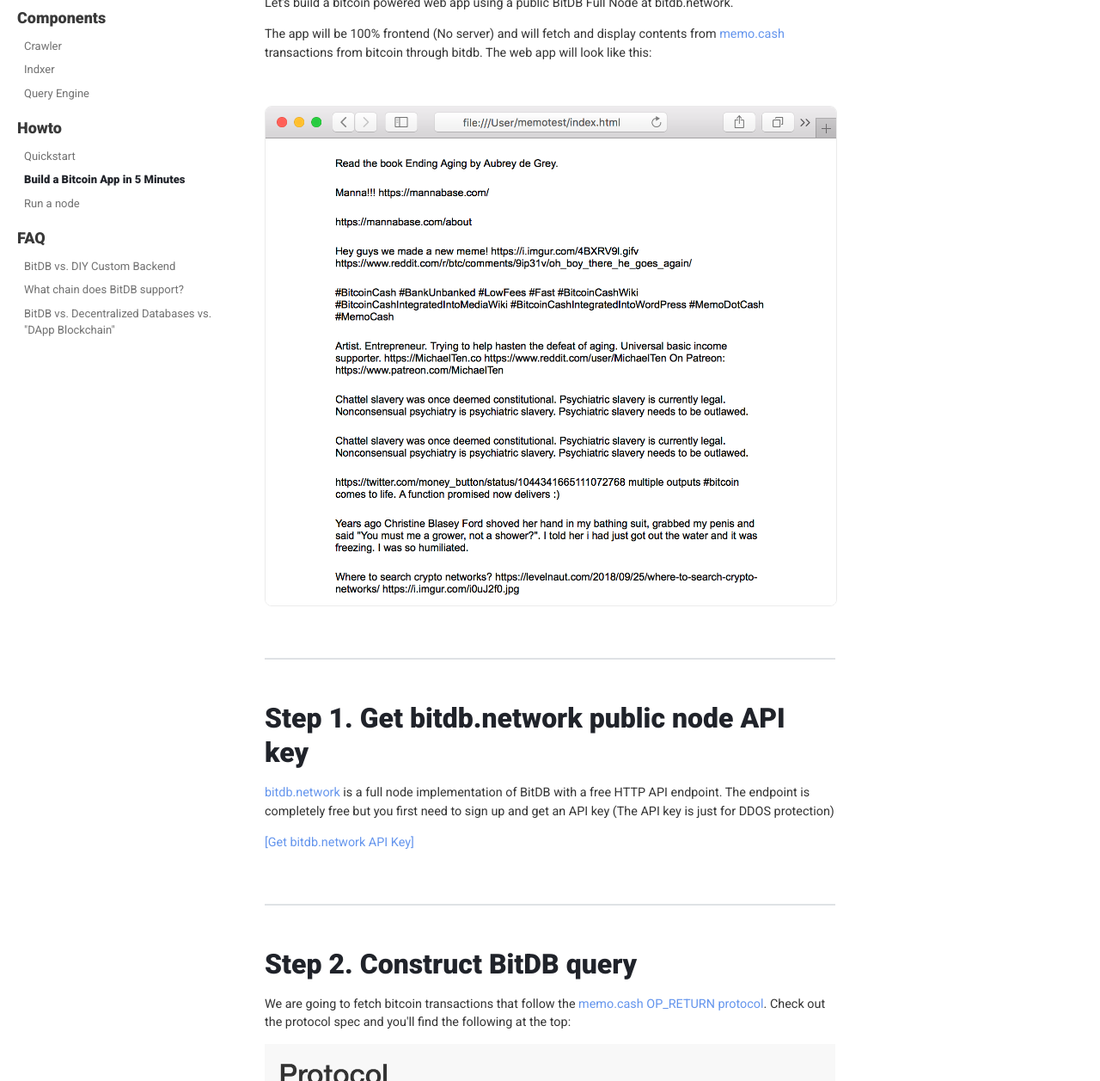
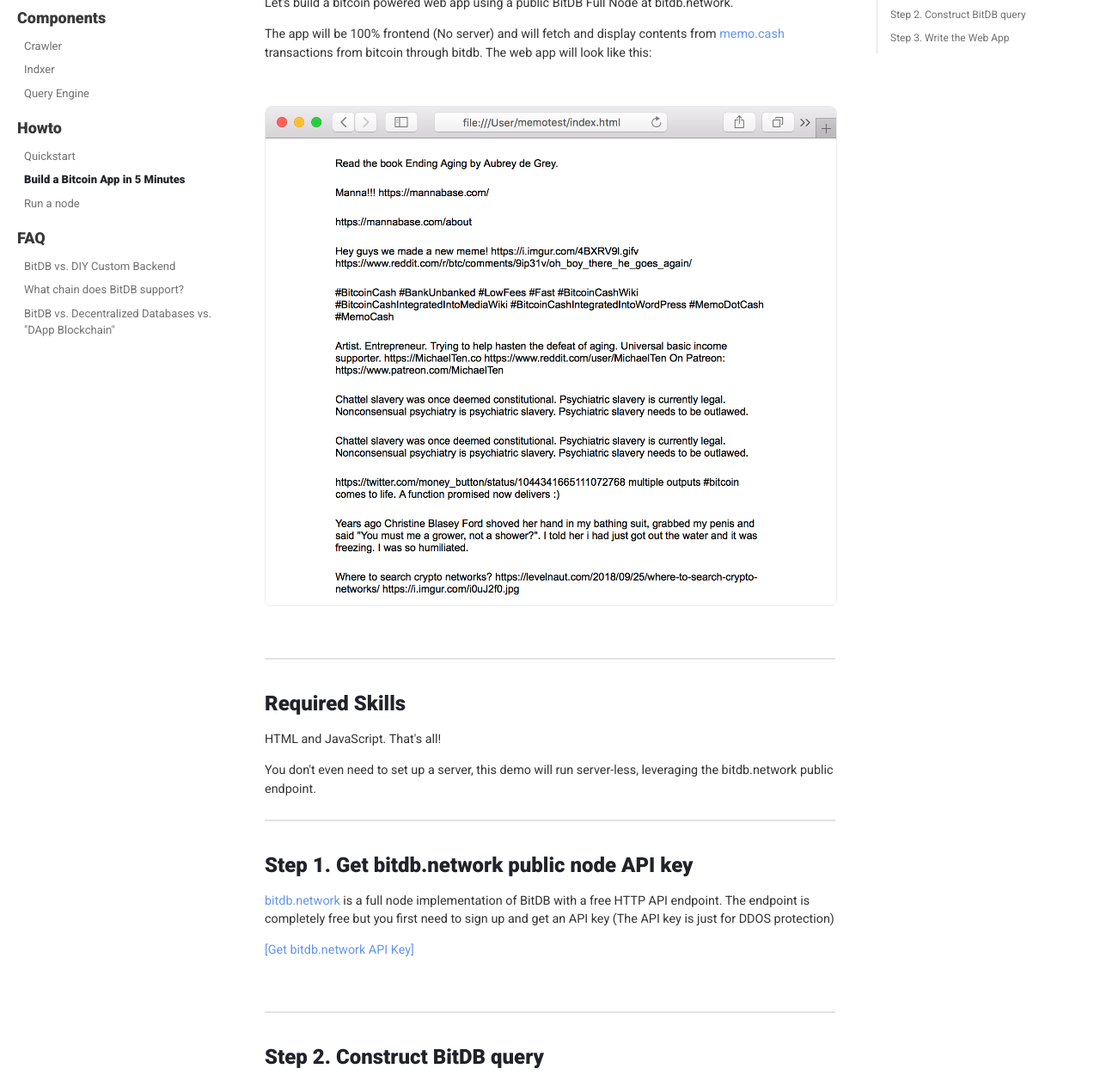
Before and after one commit to 21centurymotorcompany/bitdbdoc, a plain HTML site: page docs/tutorial.html in a window 1280 px wide. Shown: the part 161-1418 px from the top of the page at 86% size. Drawn offline with nearby package versions, Linux system fonts and the light colour scheme.

Commit message:
Deploy website
Deploy website version based on 8eb700842a97c503d8f0fee80d05365796b3a27d

```diff
--- a/docs/tutorial.html
+++ b/docs/tutorial.html
@@ -31,12 +31,16 @@
 <p><img src='assets/app.png' class='frame'></p>
 <p><br></p>
 <hr>
-<h1><a class="anchor" aria-hidden="true" id="step-1-get-bitdbnetwork-public-node-api-key"></a><a href="#step-1-get-bitdbnetwork-public-node-api-key" aria-hidden="true" class="hash-link"><svg class="hash-link-icon" aria-hidden="true" height="16" version="1.1" viewBox="0 0 16 16" width="16"><path fill-rule="evenodd" d="M4 9h1v1H4c-1.5 0-3-1.69-3-3.5S2.55 3 4 3h4c1.45 0 3 1.69 3 3.5 0 1.41-.91 2.72-2 3.25V8.59c.58-.45 1-1.27 1-2.09C10 5.22 8.98 4 8 4H4c-.98 0-2 1.22-2 2.5S3 9 4 9zm9-3h-1v1h1c1 0 2 1.22 2 2.5S13.98 12 13 12H9c-.98 0-2-1.22-2-2.5 0-.83.42-1.64 1-2.09V6.25c-1.09.53-2 1.84-2 3.25C6 11.31 7.55 13 9 13h4c1.45 0 3-1.69 3-3.5S14.5 6 13 6z"></path></svg></a>Step 1. Get bitdb.network public node API key</h1>
+<h2><a class="anchor" aria-hidden="true" id="required-skills"></a><a href="#required-skills" aria-hidden="true" class="hash-link"><svg class="hash-link-icon" aria-hidden="true" height="16" version="1.1" viewBox="0 0 16 16" width="16"><path fill-rule="evenodd" d="M4 9h1v1H4c-1.5 0-3-1.69-3-3.5S2.55 3 4 3h4c1.45 0 3 1.69 3 3.5 0 1.41-.91 2.72-2 3.25V8.59c.58-.45 1-1.27 1-2.09C10 5.22 8.98 4 8 4H4c-.98 0-2 1.22-2 2.5S3 9 4 9zm9-3h-1v1h1c1 0 2 1.22 2 2.5S13.98 12 13 12H9c-.98 0-2-1.22-2-2.5 0-.83.42-1.64 1-2.09V6.25c-1.09.53-2 1.84-2 3.25C6 11.31 7.55 13 9 13h4c1.45 0 3-1.69 3-3.5S14.5 6 13 6z"></path></svg></a>Required Skills</h2>
+<p>HTML and JavaScript. That's all!</p>
+<p>You don't even need to set up a server, this demo will run server-less, leveraging the bitdb.network public endpoint.</p>
+<hr>
+<h2><a class="anchor" aria-hidden="true" id="step-1-get-bitdbnetwork-public-node-api-key"></a><a href="#step-1-get-bitdbnetwork-public-node-api-key" aria-hidden="true" class="hash-link"><svg class="hash-link-icon" aria-hidden="true" height="16" version="1.1" viewBox="0 0 16 16" width="16"><path fill-rule="evenodd" d="M4 9h1v1H4c-1.5 0-3-1.69-3-3.5S2.55 3 4 3h4c1.45 0 3 1.69 3 3.5 0 1.41-.91 2.72-2 3.25V8.59c.58-.45 1-1.27 1-2.09C10 5.22 8.98 4 8 4H4c-.98 0-2 1.22-2 2.5S3 9 4 9zm9-3h-1v1h1c1 0 2 1.22 2 2.5S13.98 12 13 12H9c-.98 0-2-1.22-2-2.5 0-.83.42-1.64 1-2.09V6.25c-1.09.53-2 1.84-2 3.25C6 11.31 7.55 13 9 13h4c1.45 0 3-1.69 3-3.5S14.5 6 13 6z"></path></svg></a>Step 1. Get bitdb.network public node API key</h2>
 <p><a href="https://bitdb.network">bitdb.network</a> is a full node implementation of BitDB with a free HTTP API endpoint. The endpoint is completely free but you first need to sign up and get an API key (The API key is just for DDOS protection)</p>
 <p><a href="https://bitdb.network/v2/dashboard">[Get bitdb.network API Key]</a></p>
 <p><br></p>
 <hr>
-<h1><a class="anchor" aria-hidden="true" id="step-2-construct-bitdb-query"></a><a href="#step-2-construct-bitdb-query" aria-hidden="true" class="hash-link"><svg class="hash-link-icon" aria-hidden="true" height="16" version="1.1" viewBox="0 0 16 16" width="16"><path fill-rule="evenodd" d="M4 9h1v1H4c-1.5 0-3-1.69-3-3.5S2.55 3 4 3h4c1.45 0 3 1.69 3 3.5 0 1.41-.91 2.72-2 3.25V8.59c.58-.45 1-1.27 1-2.09C10 5.22 8.98 4 8 4H4c-.98 0-2 1.22-2 2.5S3 9 4 9zm9-3h-1v1h1c1 0 2 1.22 2 2.5S13.98 12 13 12H9c-.98 0-2-1.22-2-2.5 0-.83.42-1.64 1-2.09V6.25c-1.09.53-2 1.84-2 3.25C6 11.31 7.55 13 9 13h4c1.45 0 3-1.69 3-3.5S14.5 6 13 6z"></path></svg></a>Step 2. Construct BitDB query</h1>
+<h2><a class="anchor" aria-hidden="true" id="step-2-construct-bitdb-query"></a><a href="#step-2-construct-bitdb-query" aria-hidden="true" class="hash-link"><svg class="hash-link-icon" aria-hidden="true" height="16" version="1.1" viewBox="0 0 16 16" width="16"><path fill-rule="evenodd" d="M4 9h1v1H4c-1.5 0-3-1.69-3-3.5S2.55 3 4 3h4c1.45 0 3 1.69 3 3.5 0 1.41-.91 2.72-2 3.25V8.59c.58-.45 1-1.27 1-2.09C10 5.22 8.98 4 8 4H4c-.98 0-2 1.22-2 2.5S3 9 4 9zm9-3h-1v1h1c1 0 2 1.22 2 2.5S13.98 12 13 12H9c-.98 0-2-1.22-2-2.5 0-.83.42-1.64 1-2.09V6.25c-1.09.53-2 1.84-2 3.25C6 11.31 7.55 13 9 13h4c1.45 0 3-1.69 3-3.5S14.5 6 13 6z"></path></svg></a>Step 2. Construct BitDB query</h2>
 <p>We are going to fetch bitcoin transactions that follow the <a href="https://memo.cash/protocol">memo.cash OP_RETURN protocol</a>. Check out the protocol spec and you'll find the following at the top:</p>
 <p><img src="/docs/assets/memoprotocol.png" alt="memoprotocol"></p>
 <p>This is just one example protocol, but most other OP_RETURN protocols work in similar ways. In this case there are 3 push data: <code>OP_RETURN</code>, <code>6d01</code>, and <code>6d656d6f</code></p>
@@ -101,7 +105,7 @@
 </ul></li>
 </ol>
 <hr>
-<h1><a class="anchor" aria-hidden="true" id="step-3-write-the-web-app"></a><a href="#step-3-write-the-web-app" aria-hidden="true" class="hash-link"><svg class="hash-link-icon" aria-hidden="true" height="16" version="1.1" viewBox="0 0 16 16" width="16"><path fill-rule="evenodd" d="M4 9h1v1H4c-1.5 0-3-1.69-3-3.5S2.55 3 4 3h4c1.45 0 3 1.69 3 3.5 0 1.41-.91 2.72-2 3.25V8.59c.58-.45 1-1.27 1-2.09C10 5.22 8.98 4 8 4H4c-.98 0-2 1.22-2 2.5S3 9 4 9zm9-3h-1v1h1c1 0 2 1.22 2 2.5S13.98 12 13 12H9c-.98 0-2-1.22-2-2.5 0-.83.42-1.64 1-2.09V6.25c-1.09.53-2 1.84-2 3.25C6 11.31 7.55 13 9 13h4c1.45 0 3-1.69 3-3.5S14.5 6 13 6z"></path></svg></a>Step 3. Write the Web App</h1>
+<h2><a class="anchor" aria-hidden="true" id="step-3-write-the-web-app"></a><a href="#step-3-write-the-web-app" aria-hidden="true" class="hash-link"><svg class="hash-link-icon" aria-hidden="true" height="16" version="1.1" viewBox="0 0 16 16" width="16"><path fill-rule="evenodd" d="M4 9h1v1H4c-1.5 0-3-1.69-3-3.5S2.55 3 4 3h4c1.45 0 3 1.69 3 3.5 0 1.41-.91 2.72-2 3.25V8.59c.58-.45 1-1.27 1-2.09C10 5.22 8.98 4 8 4H4c-.98 0-2 1.22-2 2.5S3 9 4 9zm9-3h-1v1h1c1 0 2 1.22 2 2.5S13.98 12 13 12H9c-.98 0-2-1.22-2-2.5 0-.83.42-1.64 1-2.09V6.25c-1.09.53-2 1.84-2 3.25C6 11.31 7.55 13 9 13h4c1.45 0 3-1.69 3-3.5S14.5 6 13 6z"></path></svg></a>Step 3. Write the Web App</h2>
 <p>Now that we've constructed the query, we just need to make an HTTP request to a bitdb node and render its results (Remember to replace the <strong>[YOUR API KEY GOES HERE]</strong> part with your own API key from step 1)</p>
 <pre><code class="hljs"><span class="hljs-tag">&lt;<span class="hljs-name">html</span>&gt;</span>
 <span class="hljs-tag">&lt;<span class="hljs-name">head</span>&gt;</span>
@@ -161,4 +165,4 @@
 <p>And that's it! Open the HTML file in your browser and you should see the following screen, with the latest content from Memo.cash:</p>
 <p><br></p>
 <p><img src='assets/app.png' class='frame'></p>
-</span></div></article></div><div class="docs-prevnext"><a class="docs-prev button" href="/docs/quickstart"><span class="arrow-prev">← </span><span>Previous</span></a><a class="docs-next button" href="/docs/install"><span>Next</span><span class="arrow-next"> →</span></a></div></div></div><nav class="onPageNav docOnPageNav"></nav></div><footer class="nav-footer" id="footer"></footer></div></body></html>
+</span></div></article></div><div class="docs-prevnext"><a class="docs-prev button" href="/docs/quickstart"><span class="arrow-prev">← </span><span>Previous</span></a><a class="docs-next button" href="/docs/install"><span>Next</span><span class="arrow-next"> →</span></a></div></div></div><nav class="onPageNav docOnPageNav"><ul class="toc-headings"><li><a href="#required-skills">Required Skills</a></li><li><a href="#step-1-get-bitdbnetwork-public-node-api-key">Step 1. Get bitdb.network public node API key</a></li><li><a href="#step-2-construct-bitdb-query">Step 2. Construct BitDB query</a></li><li><a href="#step-3-write-the-web-app">Step 3. Write the Web App</a></li></ul></nav></div><footer class="nav-footer" id="footer"></footer></div></body></html>
```
Also changed, not shown: docs/tutorial/index.html (+8 -4 lines).
